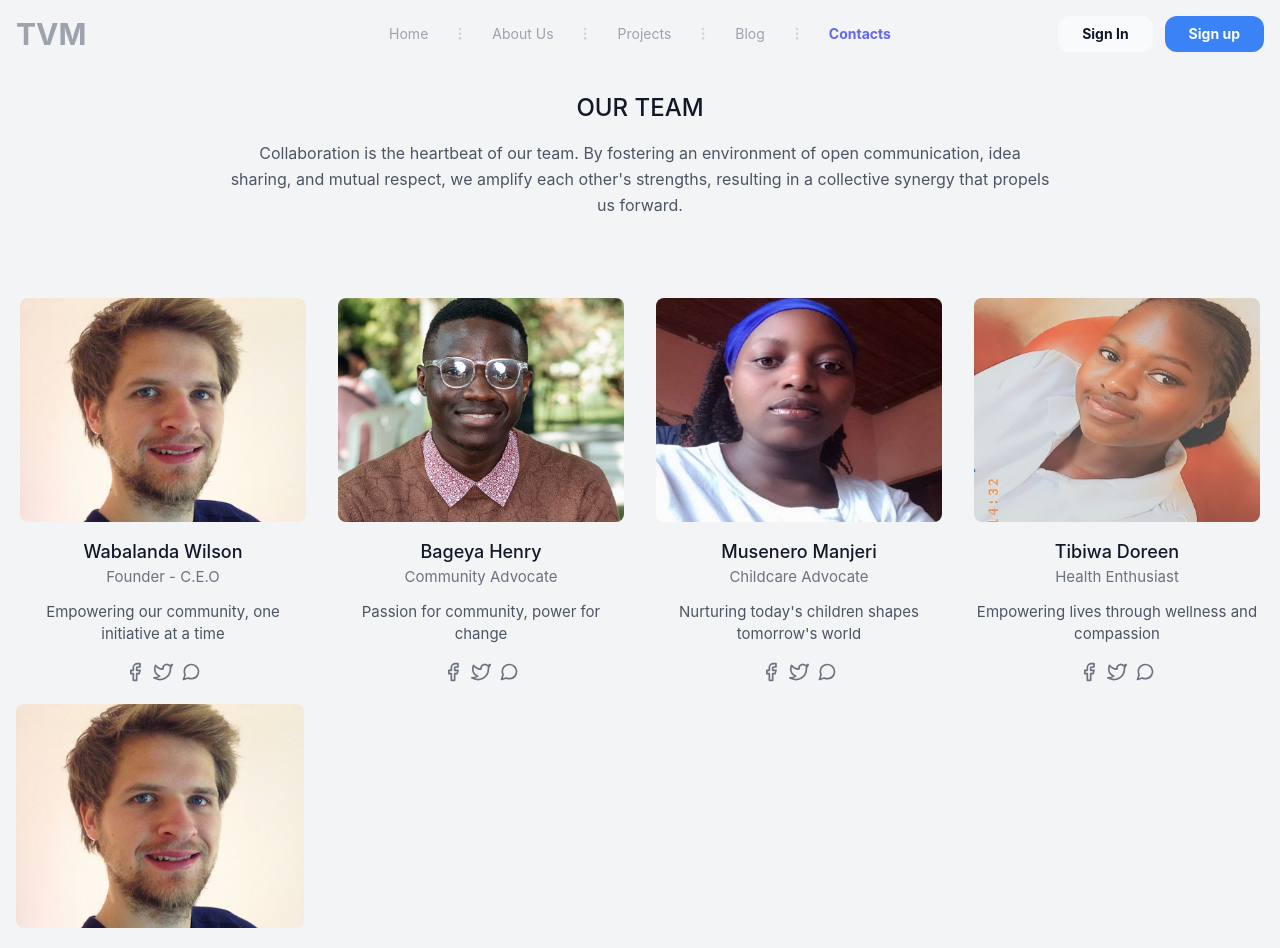
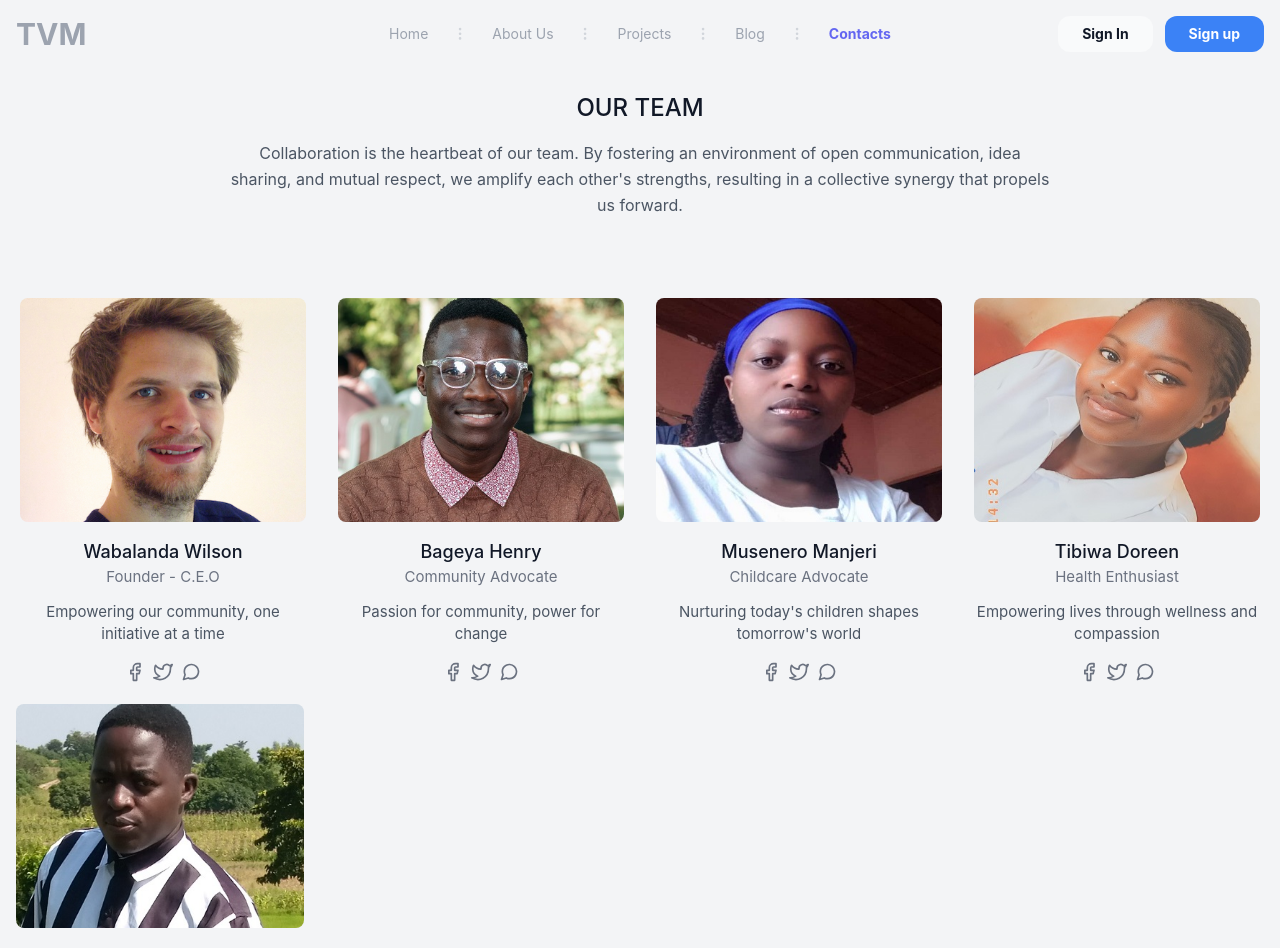
Before and after one commit to hiren-maddara/tevamuto_foundation, a Vue app: page /contacts in a window 1280 px wide. Shown: the top 948 px of the page. Built offline with nearby package versions, Linux system fonts and the light colour scheme.

Commit message:
added a picture of another member
noel.jpg

```diff
--- a/src/views/Contacts.vue
+++ b/src/views/Contacts.vue
@@ -118,7 +118,7 @@
       </div>
       <div class="p-4 lg:w-1/4 md:w-1/2">
             <div class="h-full flex flex-col items-center text-center">
-              <img alt="team" class="flex-shrink-0 rounded-lg w-full h-56 object-cover object-center mb-4" src="@/assets/img/user.jpg">
+              <img alt="team" class="flex-shrink-0 rounded-lg w-full h-56 object-cover object-center mb-4" src="@/assets/img/noel.jpg">
               <div class="w-full">
                 <h2 class="title-font font-medium text-lg text-gray-900">Balidawa Noel</h2>
                 <h3 class="text-gray-500 mb-3">Environmentalist</h3>
```
Also changed, not shown: src/assets/img/noel.jpg (added).
